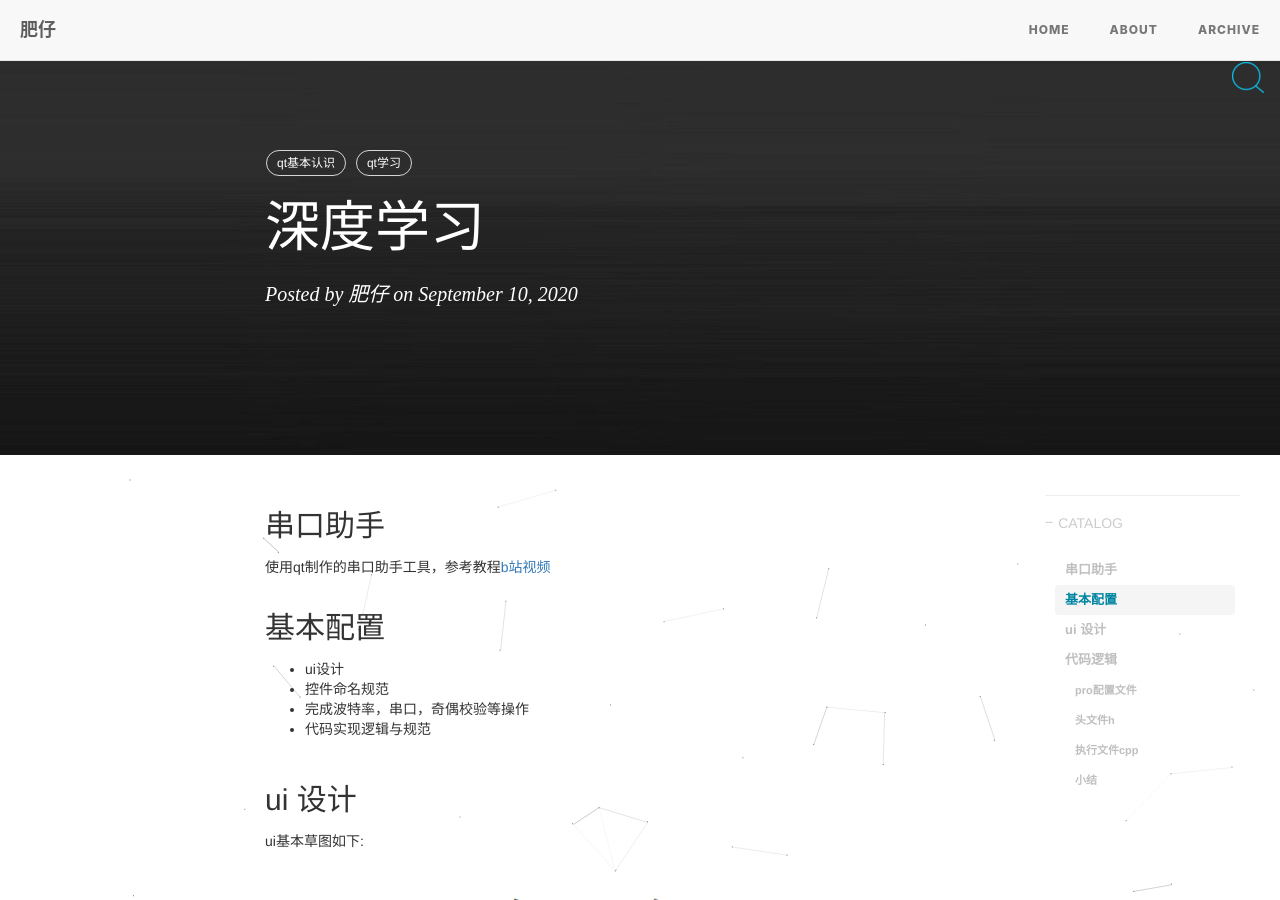
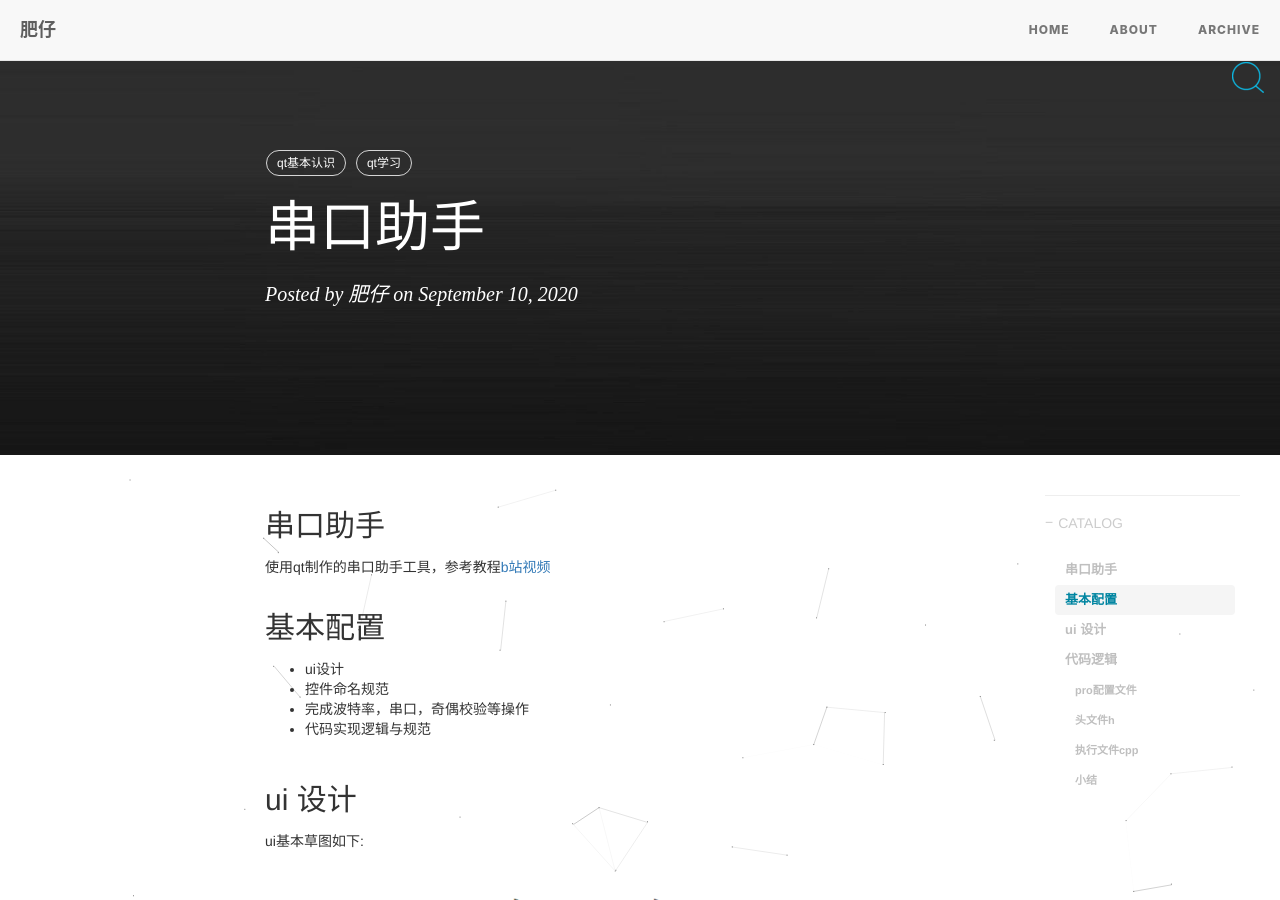
Before and after one commit to daniao2017/daniao2017.github.io, a Jekyll site: the page built from _posts/2020-09-10-串口助手.md, in a window 1280 px wide and 900 px high. Built offline with Jekyll 4.4.1, drawn with Linux system fonts in a browser that asks for light colours; nearby versions of some CDN libraries; comment, search, counter and statistics services are not loaded.

Commit message:
Update 2020-09-10-串口助手.md

```diff
--- a/_posts/2020-09-10-串口助手.md
+++ b/_posts/2020-09-10-串口助手.md
@@ -1,6 +1,6 @@
 ---
 layout:     post
-title:      深度学习
+title:      串口助手
 date:       2020-09-10
 author:     肥仔
 catalog: true
```
